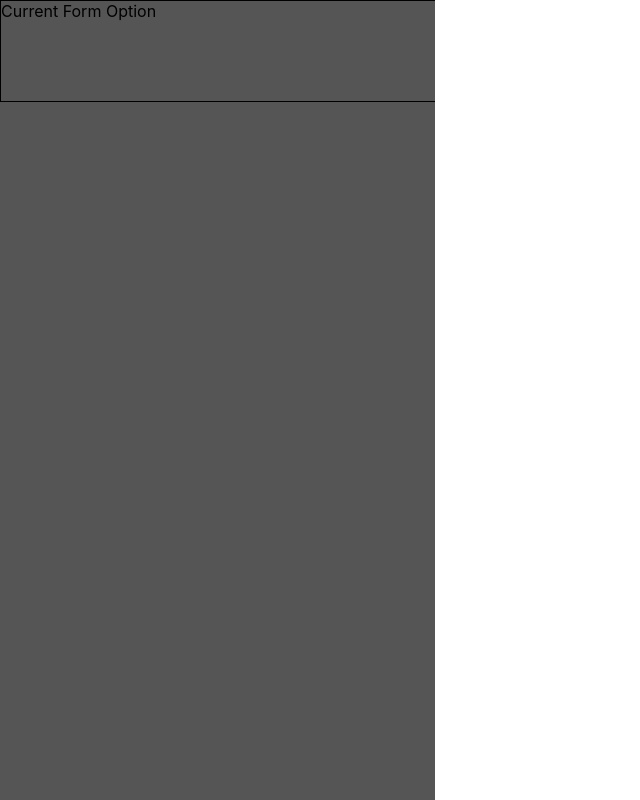
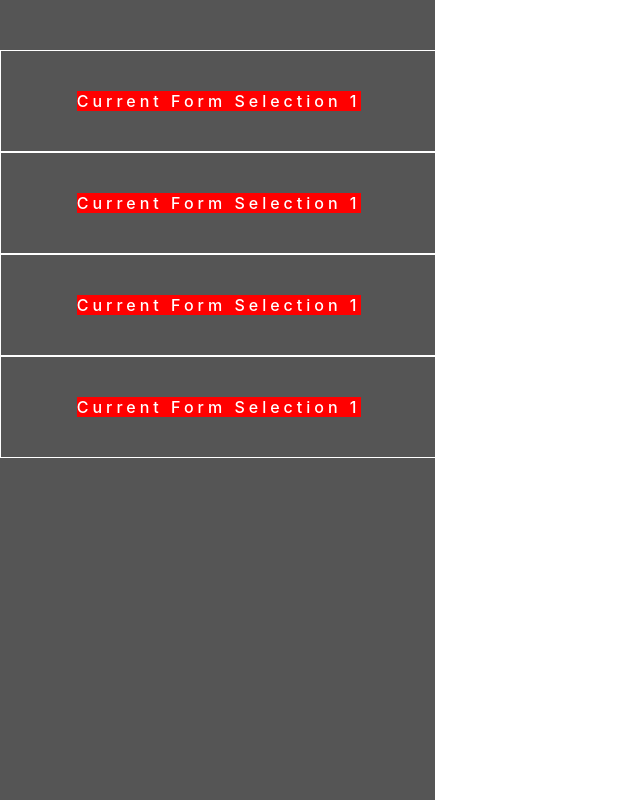
Before and after one commit to abdelshok/react-redux-styled-boilerplate, a React (Create React App) app: page / in a window 1280 px wide. Shown: the whole page, without its empty margins (0-640 px from the left). Built offline with nearby package versions, Linux system fonts and the light colour scheme.

Commit message:
feat: set styling for form left selection & set text

```diff
--- a/src/App/HomePage/components.js
+++ b/src/App/HomePage/components.js
@@ -6,19 +6,37 @@ import React, { Component } from 'react';
 import styled from 'styled-components';
 
 const FormLeftOptionContainer = styled.div`
-    width: 100vw;
+    width: 100%;
     border: 1px solid white;
     height: 100px;
     cursor: pointer;
     &:hover {
         border: 1px solid black;
     }
+    margin-top: ${props => props.firstComponent ? '50px' : '0px'};
+    display: flex;
+    justify-content: center;
+    align-items: center;
+`
+
+const FormText = styled.p`
+    font-size: 16px;
+    font-weight: 500;
+    letter-spacing: 4px;
+    color: white;
+    text-align: center;
+    background-color: red;
+    display: inline-block;
+    z-index: 6000;
 `
 
 const FormLeftOptionElement = (props) => {
+    console.log('Form Left Option rendered with props', props);
     return (
-        <FormLeftOptionContainer>
-            Current Form Option
+        <FormLeftOptionContainer firstComponent={props.firstComponent}>
+            <FormText>
+                Current Form Selection 1
+            </FormText>
         </FormLeftOptionContainer>
     )
 }
--- a/src/App/HomePage/container.js
+++ b/src/App/HomePage/container.js
@@ -29,6 +29,9 @@ class HomePage extends Component {
             <ErrorBoundary>
             <HomePageContainer>
                 <FormLeftContainer>
+                    <FormLeftOptionElement firstComponent={true} />
+                    <FormLeftOptionElement />
+                    <FormLeftOptionElement />
                     <FormLeftOptionElement />
                 </FormLeftContainer>
                 <FormRightContainer>
```
Also changed, not shown: 1 other file (tests, documents, lock files or other folders).
